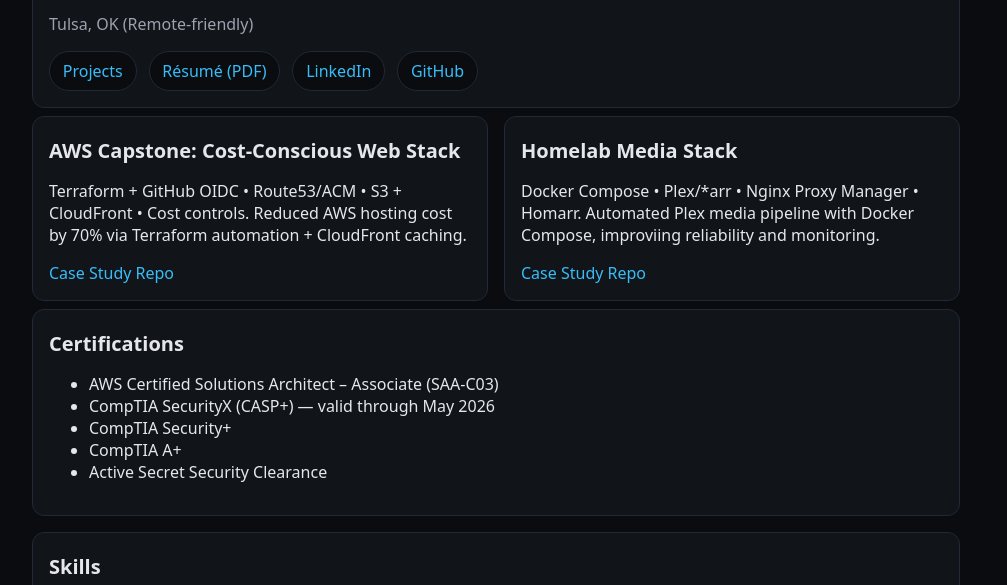
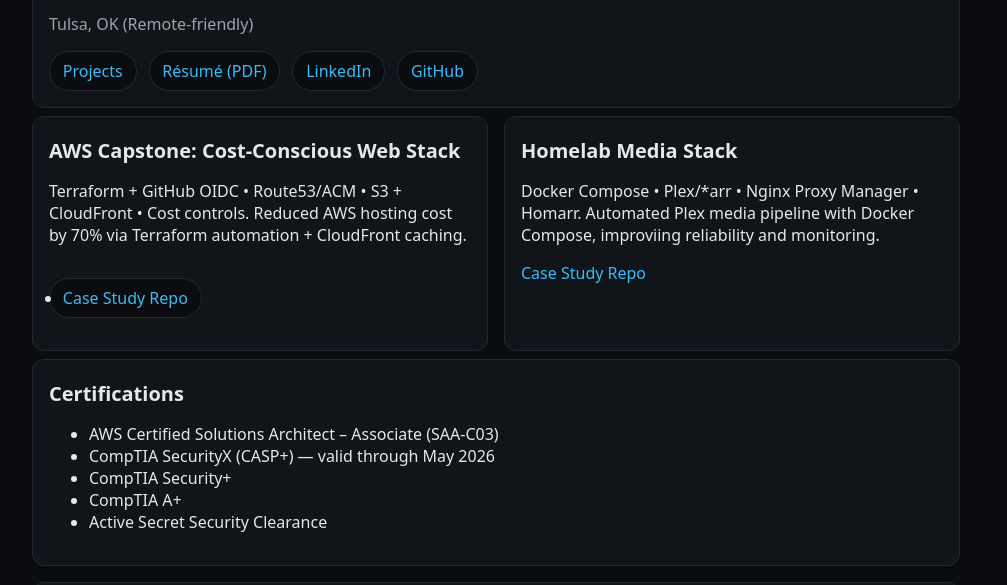
Before and after one commit to jasonvandeventer/portfolio, a plain HTML site: page index.html in a window 1280 px wide. Shown: the part 164-749 px from the top of the page, without its empty margins (144-1151 px from the left). Drawn offline with Linux system fonts and the light colour scheme.

```diff
--- a/index.html
+++ b/index.html
@@ -51,7 +51,7 @@
             controls. Reduced AWS hosting cost by 70% via Terraform automation +
             CloudFront caching.
           </p>
-          <ul class="inline">
+          <ul class="btn">
             <li>
               <a
                 href="https://github.com/jasonvandeventer/portfolio-case-studies"
```
